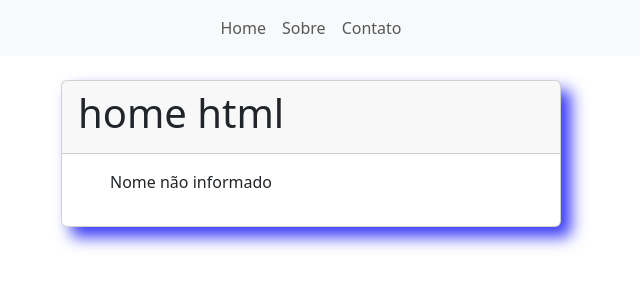
After one commit to prof-dennis-senai/2023.1, a Django app: page /usuarios/ in a window 1280 px wide. The commit adds this page. Shown: the top 300 px of the page, without its empty margins (329-969 px from the left). Run offline with Django 4.2, Linux system fonts and the light colour scheme.

Commit message:
Aula: 02/07/2024

```diff
--- /dev/null
+++ b/myapp/templates/myapp/globals/usuarios.html
@@ -0,0 +1,24 @@
+{% extends "myapp/index.html" %}
+
+{% block title %}Home{% endblock title %}
+
+{% block content %}
+<div class="container justify-content-center mt-4">
+    <div class="card my_class" style="max-width: 500px; margin: auto;">
+        <div class="card-header" >
+            <h1>home html</h1>
+        </div>
+        <div class="card-body">
+            <ol>
+
+            {% if nome %}
+                <p>Nome usuário: {{ nome }}</p>
+            {% else %}
+                <p>Nome não informado</p>
+            {% endif %}
+
+
+        </div>
+    </div>
+</div>
+{% endblock content %}
--- a/myapp/urls.py
+++ b/myapp/urls.py
@@ -1,8 +1,10 @@
 from django.urls import path
-from myapp.views import home, sobre, contato
+from myapp.views import home, sobre, contato, usuarios
 
 urlpatterns = [
     path('', home),
     path('sobre/', sobre),
-    path('contato/', contato)
+    path('contato/', contato),
+    path('usuarios/', usuarios),
+    path('usuarios/<int:id>/', usuarios),
 ]
--- a/myapp/views.py
+++ b/myapp/views.py
@@ -1,11 +1,25 @@
 from django.shortcuts import render
 
+data = [
+    {"nome": "Joaquim"},
+]
 # Create your views here.
 def home(request):
-    return render(request, 'myapp/globals/home.html')
+    nome = request.POST.get('nome')
+    if nome:
+        data.append({"nome": nome})
+    return render(request, 'myapp/globals/home.html',{"dados":data,"ultimo_nome":nome},status=500)
 
 def sobre(request):
     return render(request, 'myapp/globals/sobre.html')
 
 def contato(request):
     return render(request, 'myapp/globals/contato.html')
+
+
+def usuarios(request,id=None):
+    try:
+        nome = data[id-1]
+    except:
+        nome = None
+    return render(request, 'myapp/globals/usuarios.html',nome)
```
Also changed, not shown: myapp/templates/myapp/globals/home.html (+16 -4 lines).
